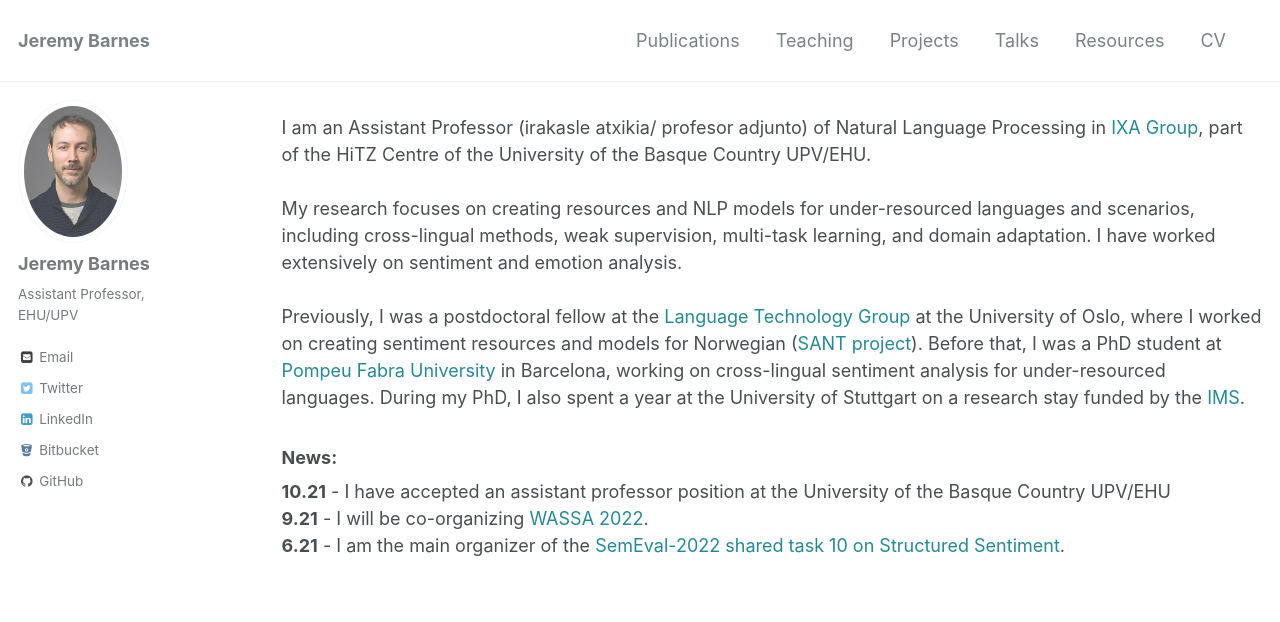
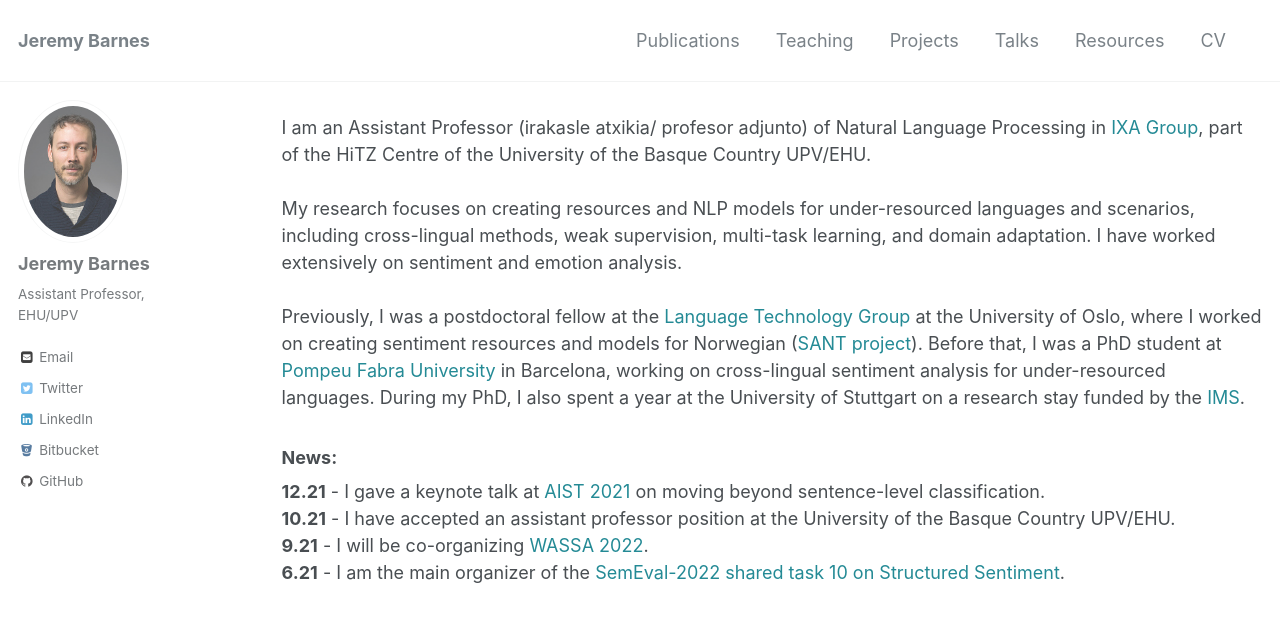
Before and after one commit to jerbarnes/jerbarnes.github.io, a Jekyll site: the page built from index.html, in a window 1280 px wide and 900 px high. Shown: the top 622 px of the window. Built offline with Jekyll 4.4.1, drawn with Linux system fonts in a browser that asks for light colours; the list of posts is cut into pages by our own code; comment, search, counter and statistics services are not loaded.

Commit message:
updated news

```diff
--- a/_layouts/home.html
+++ b/_layouts/home.html
@@ -12,7 +12,9 @@ Previously, I was a postdoctoral fellow at the <a href="https://www.mn.uio.no/if
 News:
         </h3>
 
-<strong>10.21</strong> - I have accepted an assistant professor position at the University of the Basque Country UPV/EHU <br>
+
+<strong>12.21</strong> - I gave a keynote talk at <a href="https://aistconf.org/" style="color:#248a95">AIST 2021</a> on moving beyond sentence-level classification. <br>
+<strong>10.21</strong> - I have accepted an assistant professor position at the University of the Basque Country UPV/EHU. <br>
 <strong>9.21</strong> -  I will be co-organizing <a href="https://wassa-workshop.github.io" style="color:#248a95">WASSA 2022</a>. <br>
 <strong>6.21</strong> -  I am the main organizer of the <a href="https://github.com/jerbarnes/semeval22_structured_sentiment" style="color:#248a95">SemEval-2022 shared task 10 on Structured Sentiment</a>. <br>
 
```
